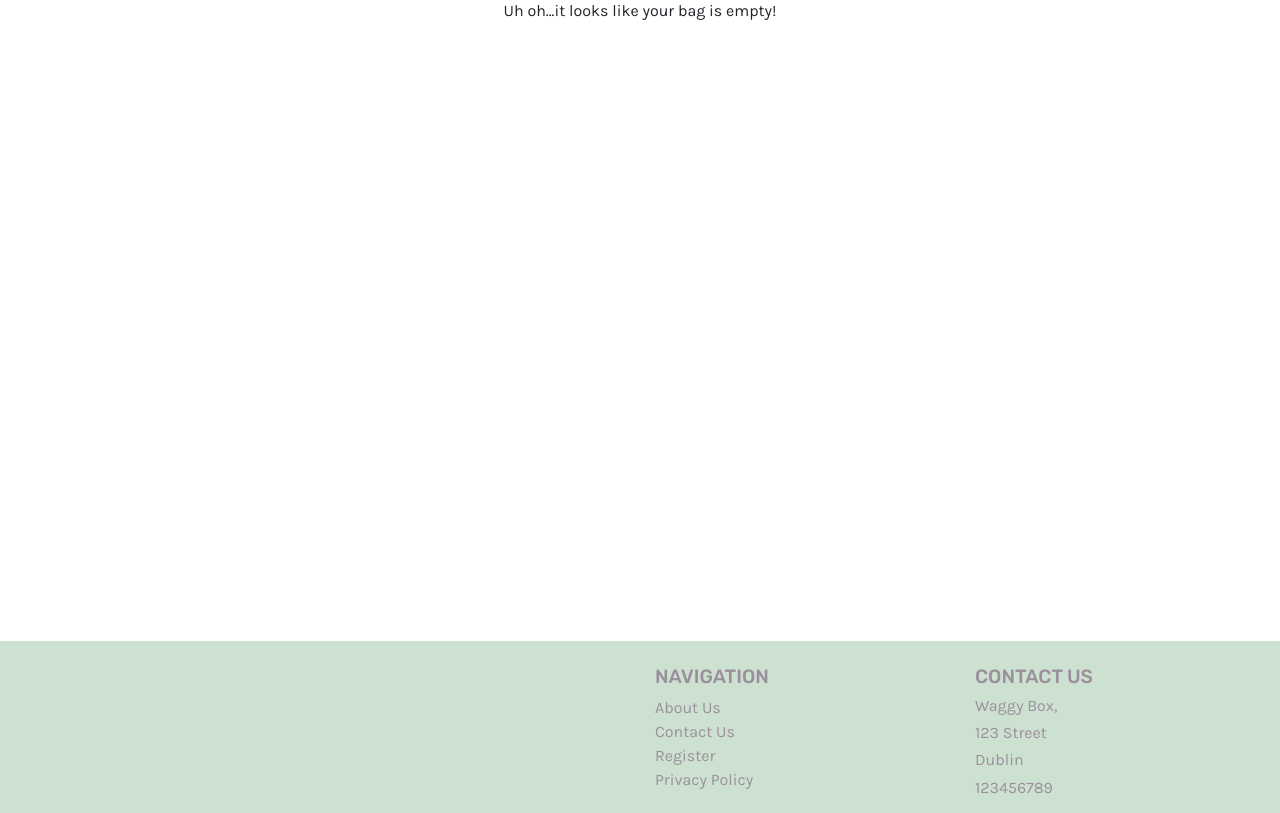
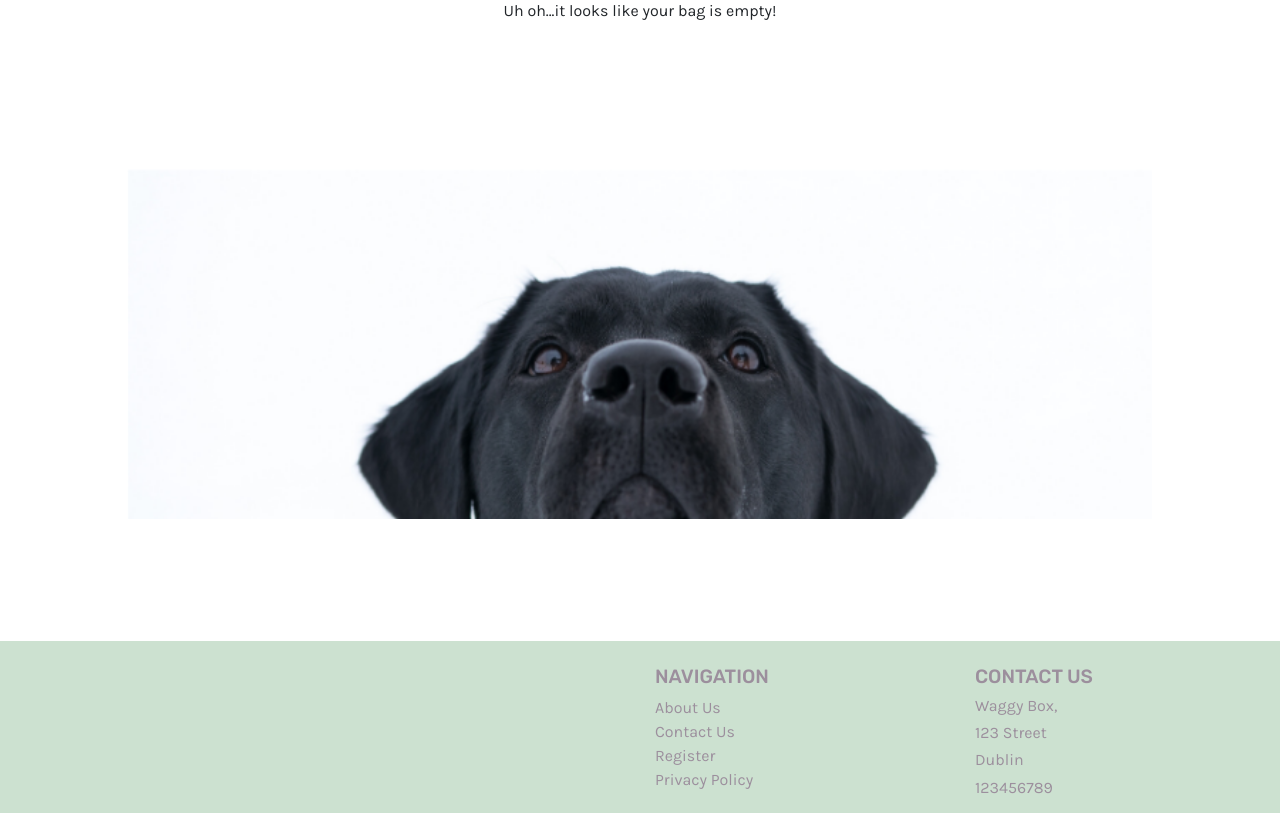
Before and after one commit to ClaireLally8/Waggy-Box, a Django app: page /bag/ in a window 1280 px wide. Shown: the part 255-1068 px from the top of the page. Run offline with Django 3.2, Linux system fonts and the light colour scheme; parts of the project's set-up code (start-up, migrations or seed data) failed here and were passed over; some libraries are stand-ins or nearby versions.

Commit message:
styling to empty bag section

```diff
--- a/static/css/base.css
+++ b/static/css/base.css
@@ -50,6 +50,11 @@ footer {
     background: url("../images/contact.png") no-repeat center center;
     background-size: cover;
     padding-bottom:19rem;
+}
+.bag-image {
+    background: url("../images/shop-puppy.png") no-repeat center center;
+    background-size: cover;
+    padding-bottom:30rem;
 }
 .landing-main {
     margin-top:6rem;
```
